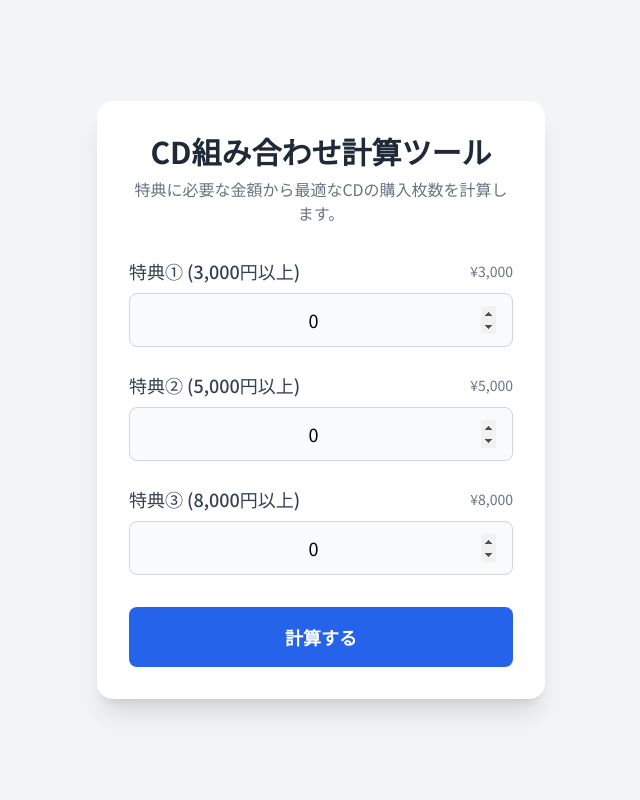
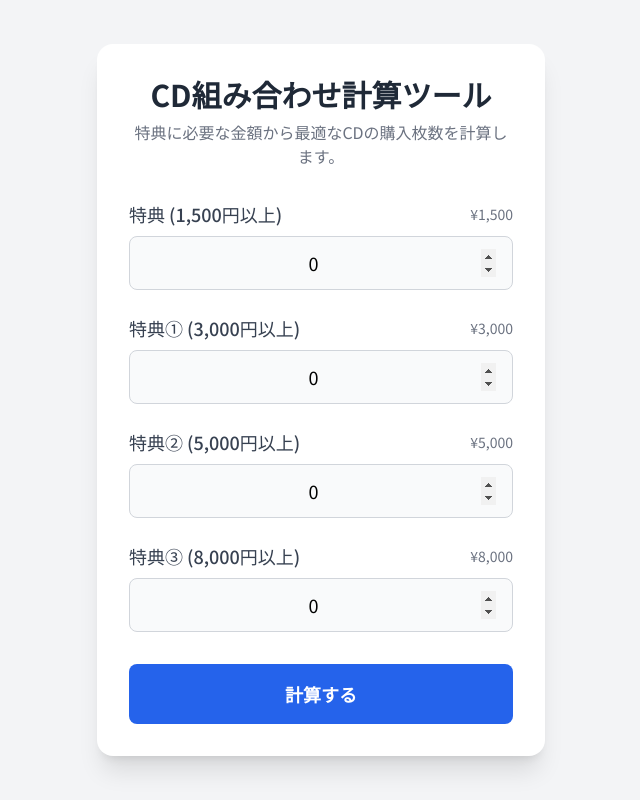
Before and after one commit to y-oi/cd_calc, a plain HTML site: page index.html in a window 1280 px wide. Both pictures are taken after a click on the button "計算する". Shown: the whole page, without its empty margins (319-959 px from the left). Drawn offline with nearby package versions, Linux system fonts and the light colour scheme.

Commit message:
Add new privilege input for 1,500 yen

```diff
--- a/index.html
+++ b/index.html
@@ -19,7 +19,7 @@
         }
     </style>
 </head>
-<body class="bg-gray-100 flex items-center justify-center min-h-screen">
+<body class="bg-gray-100 flex items-center justify-center min-h-screen py-10">
     <div class="w-full max-w-md mx-auto bg-white rounded-2xl shadow-xl p-6 md:p-8">
 
         <div class="text-center mb-8">
@@ -29,6 +29,14 @@
 
         <!-- 入力フォーム -->
         <div class="space-y-6">
+            <!-- 追加された1,500円特典 -->
+            <div>
+                <label for="privilege0" class="flex justify-between items-center text-lg font-medium text-gray-700">
+                    <span>特典 (1,500円以上)</span>
+                    <span class="text-sm font-normal text-gray-500">¥1,500</span>
+                </label>
+                <input type="number" id="privilege0" min="0" value="0" class="mt-2 block w-full px-4 py-3 bg-gray-50 border border-gray-300 rounded-lg text-lg text-center focus:ring-2 focus:ring-blue-500 focus:border-blue-500 transition">
+            </div>
             <div>
                 <label for="privilege1" class="flex justify-between items-center text-lg font-medium text-gray-700">
                     <span>特典① (3,000円以上)</span>
@@ -72,6 +80,7 @@
                     <p class="text-lg font-semibold text-gray-700 mb-2">最適な組み合わせ:</p>
                     <div class="pl-2 space-y-2 text-lg">
                         <p>💿 通常盤 (1,540円): <span id="regularCDs" class="font-bold text-gray-800 text-xl ml-2"></span>枚</p>
+                        <p>過剰分: <span id="overRegular" class="text-sm text-gray-500"></span></p>
                         <p>📀 初回限定盤 (5,060円): <span id="limitedCDs" class="font-bold text-gray-800 text-xl ml-2"></span>枚</p>
                     </div>
                 </div>
@@ -88,6 +97,7 @@
     <script>
         // --- 定数定義 ---
         const PRIVILEGE_PRICES = {
+            p0: 1500, // 新しく追加された特典
             p1: 3000,
             p2: 5000,
             p3: 8000
@@ -98,6 +108,7 @@
         };
 
         // --- DOM要素の取得 ---
+        const privilege0Input = document.getElementById('privilege0');
         const privilege1Input = document.getElementById('privilege1');
         const privilege2Input = document.getElementById('privilege2');
         const privilege3Input = document.getElementById('privilege3');
@@ -116,11 +127,13 @@
          */
         function calculateCombination() {
             // --- 1. 入力値から目標金額を計算 ---
+            const numP0 = parseInt(privilege0Input.value) || 0;
             const numP1 = parseInt(privilege1Input.value) || 0;
             const numP2 = parseInt(privilege2Input.value) || 0;
             const numP3 = parseInt(privilege3Input.value) || 0;
 
-            const targetAmount = (numP1 * PRIVILEGE_PRICES.p1) +
+            const targetAmount = (numP0 * PRIVILEGE_PRICES.p0) +
+                                 (numP1 * PRIVILEGE_PRICES.p1) +
                                  (numP2 * PRIVILEGE_PRICES.p2) +
                                  (numP3 * PRIVILEGE_PRICES.p3);
 
@@ -138,7 +151,6 @@
             };
 
             // 値段の高い初回限定盤の枚数を0から増やしていき、各パターンを試す
-            // チェックする上限は、目標金額を初回限定盤の値段で割った数+1で十分
             const maxLimited = Math.ceil(targetAmount / CD_PRICES.limited) + 1;
 
             for (let numLimited = 0; numLimited <= maxLimited; numLimited++) {
@@ -170,6 +182,10 @@
             limitedCDsSpan.textContent = bestCombination.limited;
             totalCostSpan.textContent = `¥ ${bestCombination.cost.toLocaleString()}`;
 
+            // お釣り（目標からの超過分）の計算表示などが必要な場合はここに追加
+            const overage = bestCombination.cost - targetAmount;
+            document.getElementById('overRegular').textContent = `(目標より ¥${overage.toLocaleString()} 多め)`;
+
             resultDiv.classList.remove('hidden');
         }
     </script>
```
